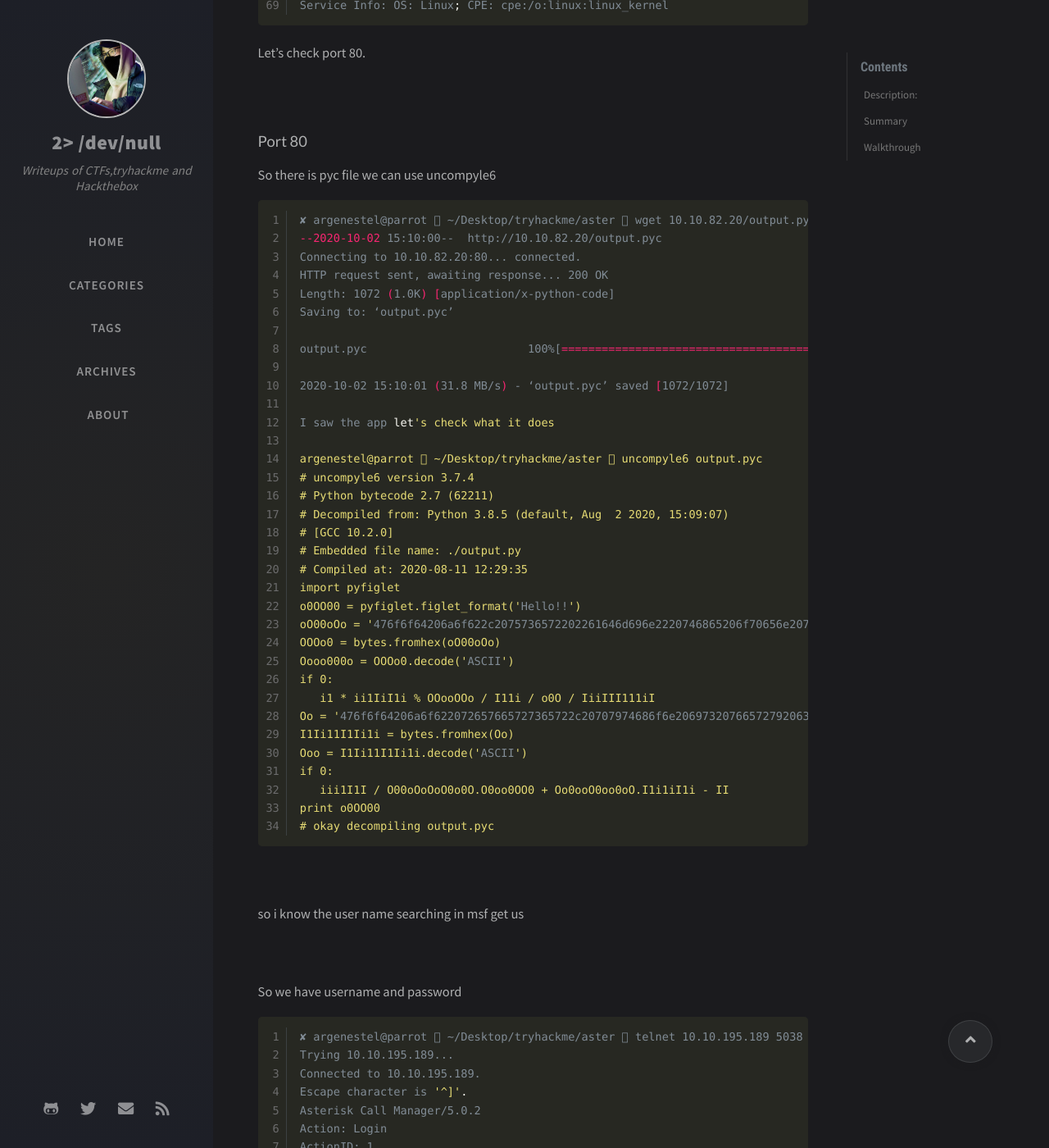
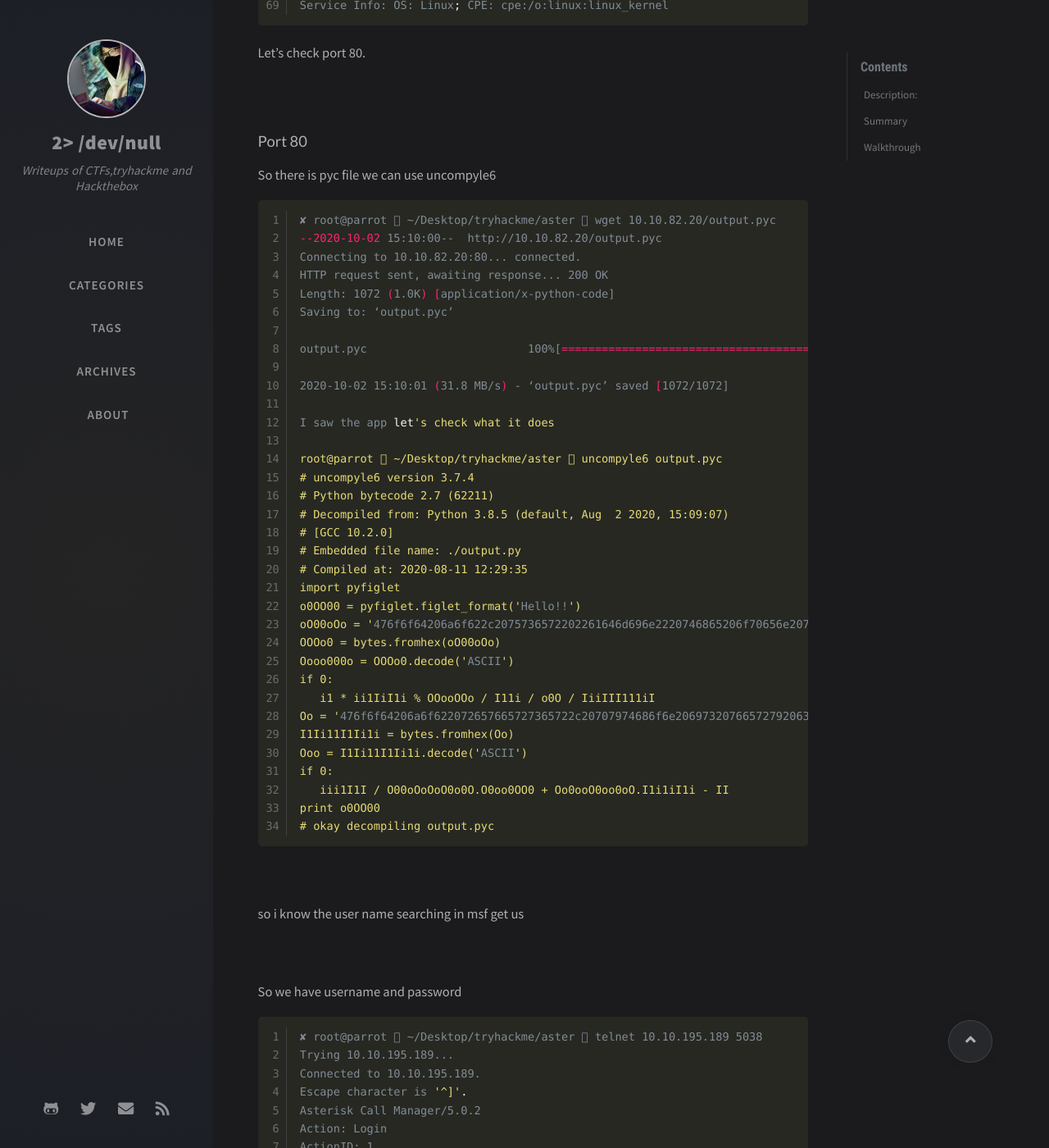
Before and after one commit to darksec1337/darksec1337.github.io, a Jekyll site: the page built from _posts/2020-10-06-Aster-Writeup.md, in a window 1280 px wide and 1400 px high, scrolled down 2554 px. Shown: the whole window at 82% size. Built offline with Jekyll 4.4.1, drawn with Linux system fonts in a browser that asks for light colours; nearby versions of some CDN libraries; comment, search, counter and statistics services are not loaded; some of the changed text lies outside the part shown.

Commit message:
Update 2020-10-06-Aster-Writeup.md

````diff
--- a/_posts/2020-10-06-Aster-Writeup.md
+++ b/_posts/2020-10-06-Aster-Writeup.md
@@ -29,8 +29,8 @@ The Following Post is writeup of Aster room of tryhackme <https://tryhackme.com/
 Let's start with nmap scan.
 
 ```bash
-argenestel@parrot  ~/Desktop/tryhackme/aster  mkdir nmap
-argenestel@parrot  ~/Desktop/tryhackme/aster  rustscan 10.10.82.20
+root@parrot  ~/Desktop/tryhackme/aster  mkdir nmap
+root@parrot  ~/Desktop/tryhackme/aster  rustscan 10.10.82.20
 .----. .-. .-. .----..---.  .----. .---.   .--.  .-. .-.
 | {}  }| { } |{ {__ {_   _}{ {__  /  ___} / {} \ |  `| |
 | .-. \| {_} |.-._} } | |  .-._} }\     }/  /\  \| |\  |
@@ -109,7 +109,7 @@ Let's check port 80.
 So there is pyc file we can use uncompyle6
 
 ```bash
-✘ argenestel@parrot  ~/Desktop/tryhackme/aster  wget 10.10.82.20/output.pyc
+✘ root@parrot  ~/Desktop/tryhackme/aster  wget 10.10.82.20/output.pyc
 --2020-10-02 15:10:00--  http://10.10.82.20/output.pyc
 Connecting to 10.10.82.20:80... connected.
 HTTP request sent, awaiting response... 200 OK
@@ -122,7 +122,7 @@ output.pyc                        100%[=========================================
 
 I saw the app let's check what it does
 
-argenestel@parrot  ~/Desktop/tryhackme/aster  uncompyle6 output.pyc
+root@parrot  ~/Desktop/tryhackme/aster  uncompyle6 output.pyc
 # uncompyle6 version 3.7.4
 # Python bytecode 2.7 (62211)
 # Decompiled from: Python 3.8.5 (default, Aug  2 2020, 15:09:07)
@@ -156,7 +156,7 @@ so i know the user name searching in msf get us
 So we have username and password
 
 ```bash
-✘ argenestel@parrot  ~/Desktop/tryhackme/aster  telnet 10.10.195.189 5038
+✘ root@parrot  ~/Desktop/tryhackme/aster  telnet 10.10.195.189 5038
 Trying 10.10.195.189...
 Connected to 10.10.195.189.
 Escape character is '^]'.
````
